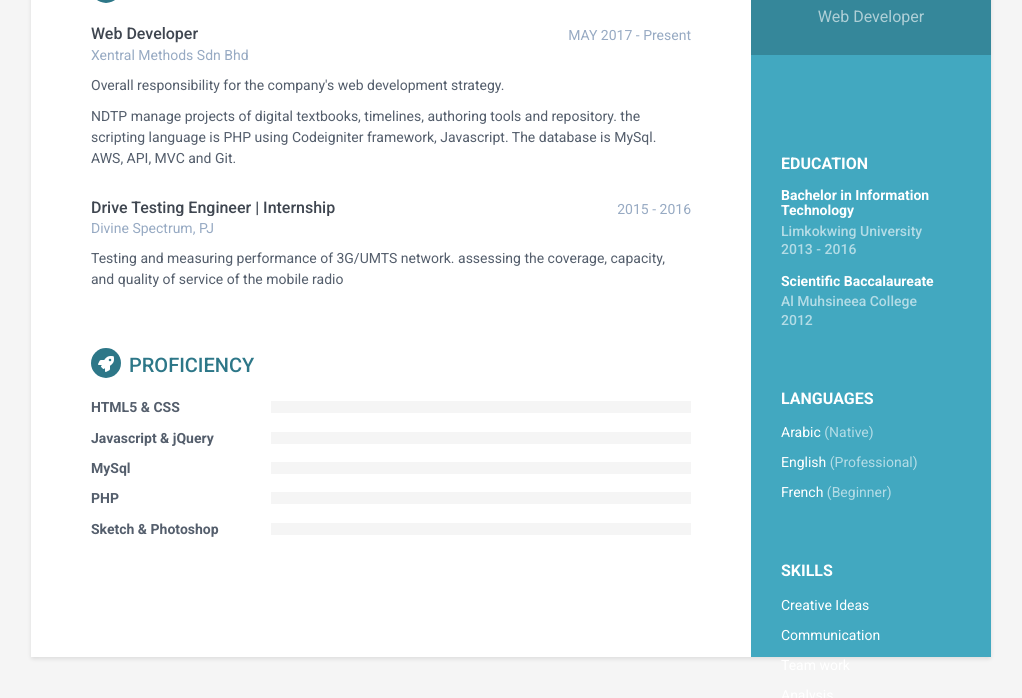
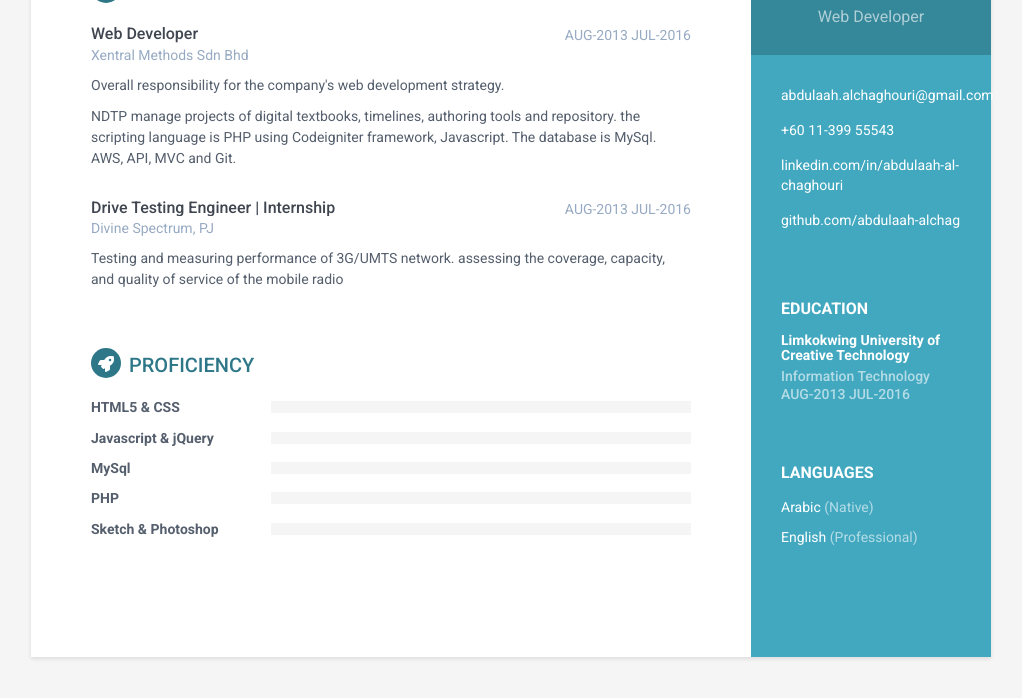
Before and after one commit to abdulaah-alchag/json.parser, a plain HTML site: page index.html in a window 1280 px wide. Shown: the part 288-986 px from the top of the page, without its empty margins (129-1151 px from the left). Drawn offline with nearby package versions, Linux system fonts and the light colour scheme; files whose address does not match are found by name.

Commit message:
modify the design and fix js

```diff
--- a/index.html
+++ b/index.html
@@ -31,12 +31,10 @@
 
             <div class="contact-container container-block">
                 <ul class="list-unstyled contact-list">
-                   <!--  <li class="email"><i class="fa fa-envelope"></i><a href="mailto: yourname@email.com">alan.doe@website.com</a></li>
+                    <li class="email"><i class="fa fa-envelope"></i><a href="mailto: yourname@email.com">alan.doe@website.com</a></li>
                     <li class="phone"><i class="fa fa-phone"></i><a href="tel:0123 456 789">0123 456 789</a></li>
-                    <li class="website"><i class="fa fa-globe"></i><a href="http://themes.3rdwavemedia.com/website-templates/free-responsive-website-template-for-developers/" target="_blank">portfoliosite.com</a></li>
-                    <li class="linkedin"><i class="fa fa-linkedin"></i><a href="#" target="_blank">linkedin.com/in/alandoe</a></li>
-                    <li class="github"><i class="fa fa-github"></i><a href="#" target="_blank">github.com/username</a></li>
-                    <li class="twitter"><i class="fa fa-twitter"></i><a href="https://twitter.com/3rdwave_themes" target="_blank">@twittername</a></li> -->
+                    <li class="linkedin"><a href="#" target="_blank">linkedin.com/in/abdulaah-al-chaghouri</a></li>
+                    <li class="github"><a href="#" target="_blank">github.com/abdulaah-alchag</a></li>
                 </ul>
             </div><!--//contact-container-->
             <div class="education-container container-block">
@@ -46,11 +44,6 @@
                     <h5 class="meta">Limkokwing University</h5>
                     <div class="time">2013 - 2016</div>
                 </div><!--//item-->
-                <div class="item">
-                    <h4 class="degree">Scientific Baccalaureate</h4>
-                    <h5 class="meta">Al Muhsineea College</h5>
-                    <div class="time">2012</div>
-                </div><!--//item-->
             </div><!--//education-container-->
 
             <div class="languages-container container-block">
@@ -58,18 +51,7 @@
                 <ul class="list-unstyled interests-list">
                     <li>Arabic <span class="lang-desc">(Native)</span></li>
                     <li>English <span class="lang-desc">(Professional)</span></li>
-                    <li>French <span class="lang-desc">(Beginner)</span></li>
 
-                </ul>
-            </div><!--//interests-->
-
-            <div class="interests-container container-block">
-                <h2 class="container-block-title">Skills</h2>
-                <ul class="list-unstyled interests-list">
-                    <li>Creative Ideas</li>
-                    <li>Communication</li>
-                    <li>Team work</li>
-                    <li>Analysis</li>
                 </ul>
             </div><!--//interests-->
 
@@ -88,7 +70,7 @@
                 <h2 class="section-title"><i class="fa fa-briefcase"></i>Experiences</h2>
 
                 <div class="item">
-                    <div class="meta">
+                    <div class="meta1">
                         <div class="upper-row">
                             <h3 class="job-title">Web Developer</h3>
                             <div class="time">MAY 2017 - Present</div>
@@ -102,7 +84,7 @@
                 </div><!--//item-->
 
                 <div class="item">
-                    <div class="meta">
+                    <div class="meta2">
                         <div class="upper-row">
                             <h3 class="job-title">Drive Testing Engineer | Internship</h3>
                             <div class="time">2015 - 2016</div>
@@ -181,28 +163,41 @@
     <script>
 
     $.getJSON("resume.json", function (data) {
+        //Get JSON data using an AJAX request, and output the result
         $.each(data, function (index, value) {
-        console.log(value);
-
+            console.log(value);
         });
-        console.log(data.basics.name);
-
-
-        console.log(data.basics.contact);
 
         $(".profile").attr("src",data.basics.picture);
         $(".name").html(data.basics.name);
         $(".tagline").html(data.basics.label);
         $(".summary").html(data.basics.summary);
+        $(".email").html(data.basics.email);
+        $(".phone").html(data.basics.phone);
 
-        $.each(data.basics.contact, function (i, email) {
-            var option_cate = ('<i class="fa fa-envelope">' + email + '</li>');
-            // $("ul.list-unstyled contact-list").append('<li class="email"><i class="fa fa-envelope"></i><a href="mailto: yourname@email.com">alan.doe@website.com</a></li>');
+        $(".linkedin").html(data.basics.profiles.url);
+        console.log(data.basics.profiles.url);
+        $(".phone").html(data.basics.phone);
+
+        $(".degree").html(data.education.institution);
+        $(".meta").html(data.education.area);
+        $(".time").html(data.education.startDate+' '+data.education.endDate);
+
+        data.proficiency.forEach(function(w) {
+            console.log(w.name);
+            $("level-title").html(w.name);
+
+        });
+
+        $.each(data.basics.profiles, function (index, item) {
+
+            var option_cate = ('<li>'+item.network+'</li>');
+            $("ul.list-unstyled contact-list").append(option_cate);
         });
 
 
+    });
 
-    });
     </script>
 </body>
 </html>
--- a/resume.json
+++ b/resume.json
@@ -14,18 +14,18 @@
     },
     "profiles": [
       {
-        "network": "LinkedIn",
+        "network": "Linkedin",
         "username": "abdulaah al chaghouri",
-        "url": "https://www.linkedin.com/in/abdulaah-al-chaghouri-67914b134/"
+        "url": "linkedin.com/in/abdulaah-al-chaghouri/"
       },
       {
         "network": "Github",
         "username": "abdulaah-alchag",
-        "url": "https://github.com/abdulaah-alchag"
+        "url": "github.com/abdulaah-alchag"
       }
     ]
   },
-  "education background":
+  "education":
   {
     "institution": "Limkokwing University of Creative Technology",
     "area": "Information Technology",
@@ -33,7 +33,7 @@
     "startDate": "AUG-2013",
     "endDate": "JUL-2016"
   },
-  "work experience": {
+  "work": {
     "company": "Xentral Methods",
     "position": "Full-Stack Web App Developer",
     "website": "http://www.xentralmethods.com/",
@@ -80,7 +80,7 @@
     },
     {
     "name": "English",
-    "level": "Upper Intermidiate"
+    "level": "Professional"
     }
   ],
   "references": {
```
